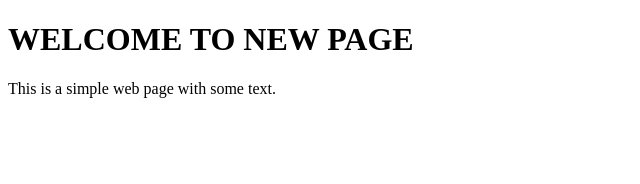
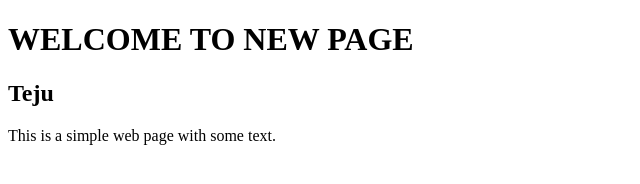
Before and after one commit to Tejashwini1204/Day5, a plain HTML site: page index.html in a window 1280 px wide. Shown: the whole page, without its empty margins (0-640 px from the left). Drawn offline with Linux system fonts and the light colour scheme.

Commit message:
index.html

```diff
--- a/index.html
+++ b/index.html
@@ -7,6 +7,8 @@
 </head>
 <body>
     <h1>WELCOME TO NEW PAGE</h1>
+    <h2>Teju</h2>
     <p>This is a simple web page with some text.</p>
+
 </body>
 </html>
```
